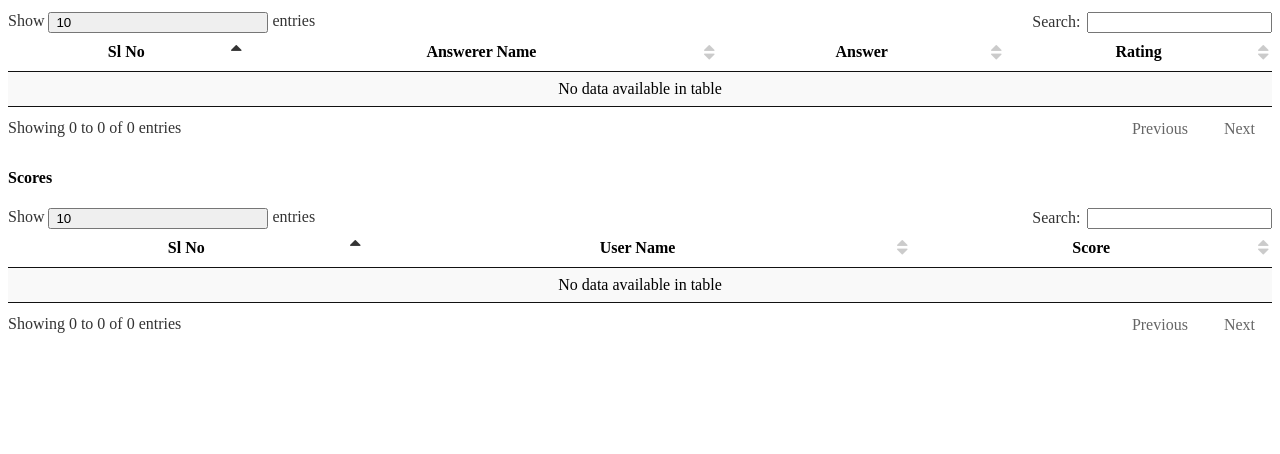
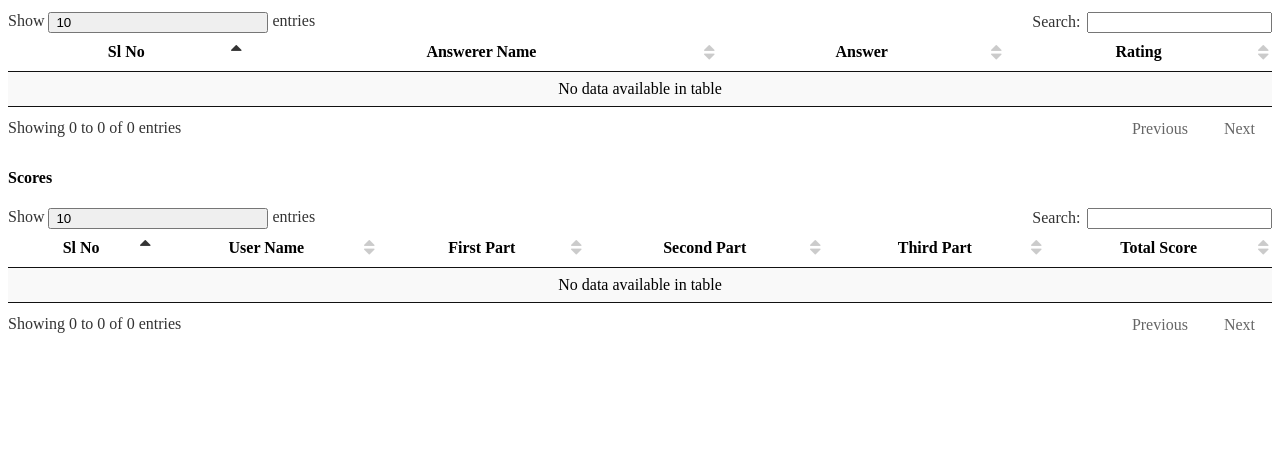
Before and after one commit to Do-Test-Live/W-Crowd-Sourcing, a PHP site: the page made by rating.php in a window 1280 px wide. Shown: the part 433-887 px from the top of the page. Run offline with PHP 8.4, Linux system fonts and the light colour scheme; a user stored in the database is signed in; data comes from the database, SQL or seed files in the repository; data that the repository does not hold is empty; some libraries are stand-ins or nearby versions.

Commit message:
16/04/2023

```diff
--- a/insert.php
+++ b/insert.php
@@ -115,8 +115,12 @@ if (isset($_POST['question'])) {
             $a = $variable[0]['a'];
             $b = $variable[0]['b'];
             $c = $variable[0]['c'];
+            $first_part = $a * $hash_tags_match;
+            $second_part = $b * $past_performance;
+            $third_part = (1 / $c) * $average_response_time;
             $score = ($a * $hash_tags_match) + ($b * $past_performance) + ((1 / $c) * $average_response_time);
-            $update_score = $db_handle->insertQuery("INSERT INTO `score`(`user_id`, `question_id`, `score`) VALUES ('$user_id','$question_id','$score')");
+            $update_score = $db_handle->insertQuery("INSERT INTO `score`(`user_id`, `question_id`, `score`,`first_part`,`second_part`,`third_part`)
+VALUES ('$user_id','$question_id','$score','$first_part','$second_part','$third_part')");
         }
 
 
--- a/rating.php
+++ b/rating.php
@@ -137,7 +137,10 @@ $question_id = $_GET['question_id'];
                                     <tr>
                                         <th>Sl No</th>
                                         <th>User Name</th>
-                                        <th>Score</th>
+                                        <th>First Part</th>
+                                        <th>Second Part</th>
+                                        <th>Third Part</th>
+                                        <th>Total Score</th>
                                     </tr>
                                     </thead>
                                     <tbody>
@@ -149,6 +152,9 @@ $question_id = $_GET['question_id'];
                                         <tr>
                                             <td><?php echo $i+1;?></td>
                                             <td><?php echo $answer[$i]['user_name'];?></td>
+                                            <td><?php echo $answer[$i]['first_part'];?></td>
+                                            <td><?php echo $answer[$i]['second_part'];?></td>
+                                            <td><?php echo $answer[$i]['third_part'];?></td>
                                             <td><?php echo $answer[$i]['score'];?></td>
                                         </tr>
                                         <?php
```
